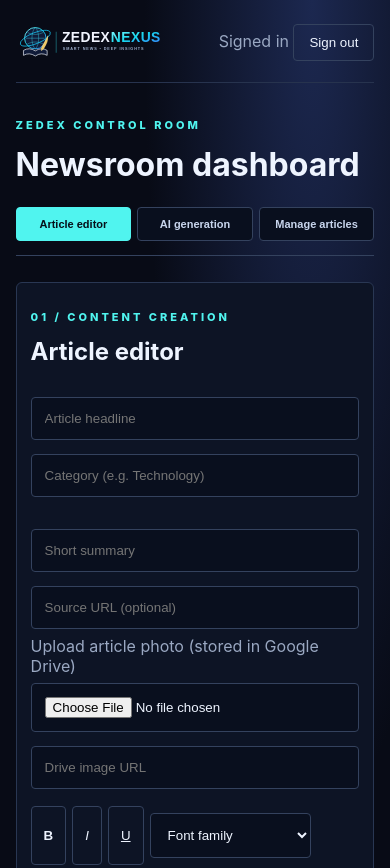
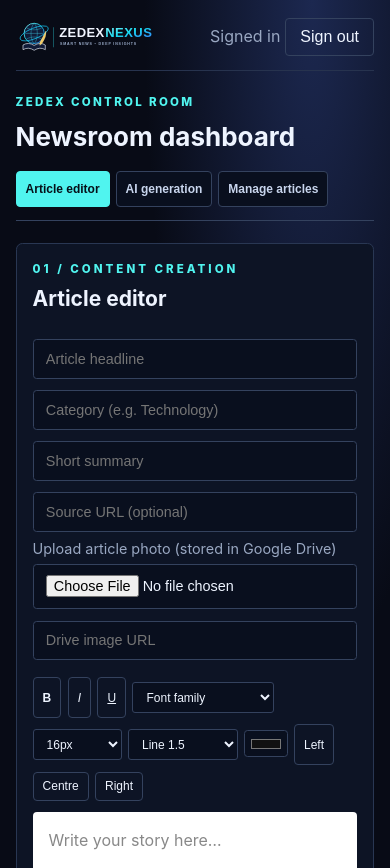
Before and after one commit to not0locked-a11y/ZEDEX_NEXUS, a website: page public/admin.html in a window 390 px wide. Shown: the top 868 px of the page. Drawn offline with Linux system fonts and the light colour scheme; no server answers; sample sign-in values are in the browser's storage.

Commit message:
Make staff newsroom layout scale across browser zoom levels

```diff
--- a/public/style.css
+++ b/public/style.css
@@ -109,3 +109,43 @@ a:focus-visible, button:focus-visible, input:focus-visible, select:focus-visible
 .staff-wrap>.eyebrow{display:block;margin-bottom:10px;line-height:1.6}
 .staff-wrap>h1{margin:0 0 22px;line-height:1.25}
 .staff-nav.dashboard-tabs{margin-top:18px;margin-bottom:26px}
+
+/* Zoom-resilient staff newsroom layout */
+.staff-page{font-size:1vw;padding:2.2vw 4vw 5vw}
+.staff-header,.staff-wrap{width:92vw;max-width:none}
+.staff-header{margin:0 auto 2vw;padding-bottom:1.2vw;gap:2vw}
+.staff-header .brand-logo{width:14vw;max-width:none}
+.staff-header .outline{font-size:1em;padding:.55em .9em}
+.staff-wrap>.eyebrow{font-size:.72em;letter-spacing:.2em}
+.staff-wrap>h1{font-size:2.2em;margin:.25em 0 .65em}
+.staff-nav.dashboard-tabs{gap:.65em;margin:1.1em 0 1.35em;padding-bottom:.8em}
+.staff-nav .dashboard-tab{font-size:.82em;padding:.7em 1.05em}
+.staff-section{padding:1.5em;margin-bottom:1.2em;border-radius:.4em}
+.staff-section>.eyebrow{font-size:.72em;margin-bottom:.6em}
+.staff-section>h2{font-size:1.5em;margin:0 0 1em}
+.staff-section input,.staff-section select,.staff-section textarea{font-size:.9em;padding:.75em .85em;margin:.4em 0;border-radius:.25em}
+.staff-section label{font-size:.9em}
+.staff-grid{gap:1em}
+.staff-section .toolbar{gap:.4em;margin:.7em 0}
+.staff-section .toolbar button,.staff-section .toolbar select{font-size:.82em;padding:.55em .75em}
+.staff-section .toolbar input{width:3em;padding:.25em}
+.staff-section .editor{font-size:1em;min-height:18em;padding:1em;line-height:1.5}
+.staff-section .actions{gap:.65em;margin-top:.8em}
+.staff-section .actions button{font-size:.85em;padding:.65em .9em}
+.staff-section .status{font-size:.85em}
+.staff-section .admin-item{font-size:.9em;padding:.75em}
+.staff-section .admin-item button{font-size:.8em;padding:.4em .65em}
+@media(max-width:760px){
+ .staff-page{font-size:16px;padding:18px 4vw 40px}
+ .staff-header,.staff-wrap{width:100%}
+ .staff-header{margin-bottom:22px;padding-bottom:14px}
+ .staff-header .brand-logo{width:160px;max-width:42vw}
+ .staff-wrap>h1{font-size:clamp(26px,6vw,36px)}
+ .staff-section{padding:16px;margin-bottom:16px}
+ .staff-section>h2{font-size:21px}
+ .staff-grid{grid-template-columns:1fr;gap:0}
+ .staff-section .editor{min-height:240px}
+ .staff-nav.dashboard-tabs{display:flex;gap:6px;flex-wrap:wrap}
+ .staff-nav .dashboard-tab{font-size:12px;padding:10px 9px}
+ .staff-section .toolbar button,.staff-section .toolbar select{font-size:12px}
+}
```
